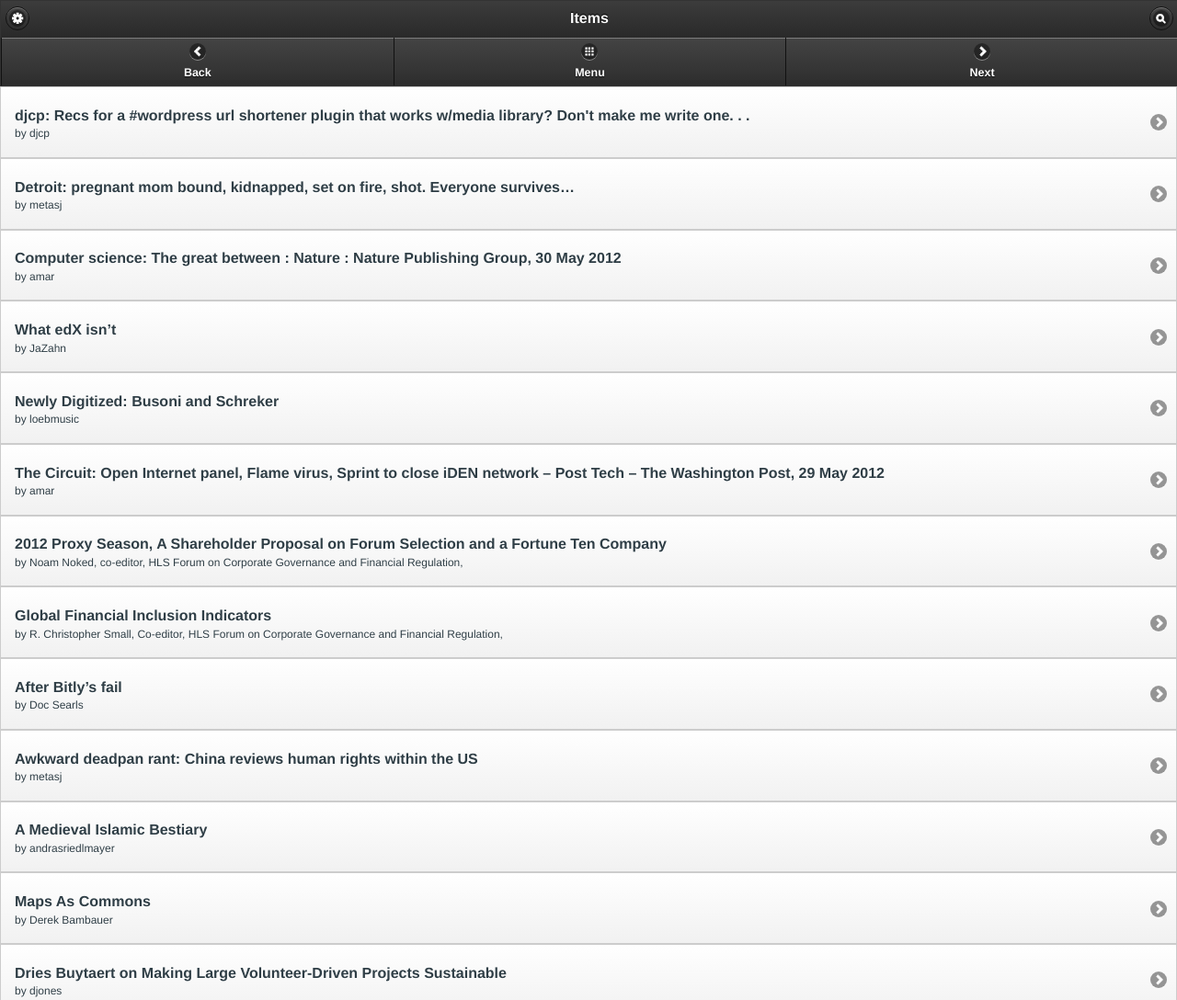
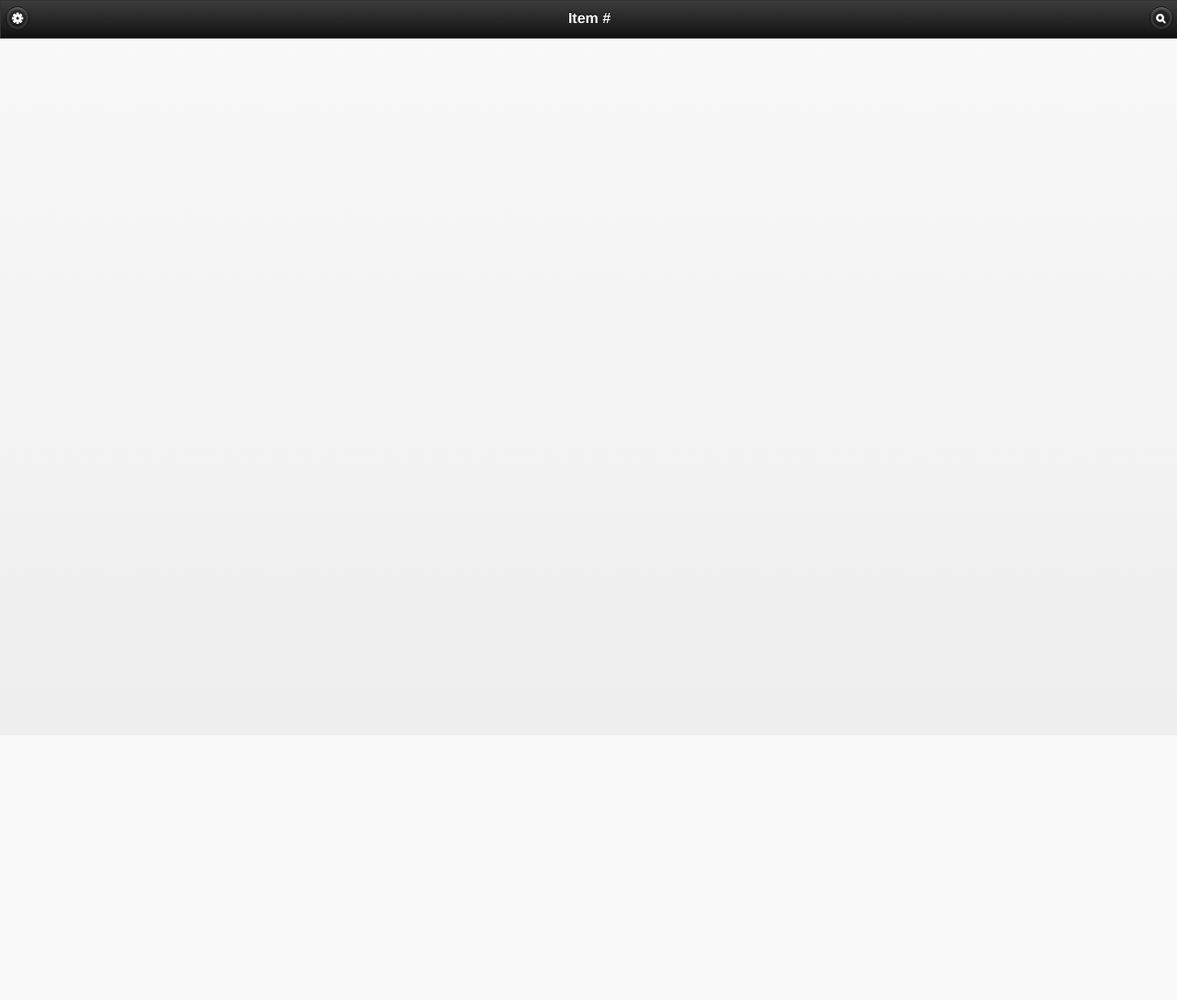
Before and after one commit to berkmancenter/tagteam-mobile, a plain HTML site: page cItem.html in a window 1280 px wide. Shown: the top 1088 px of the page at 92% size. After the commit the page ends 800 px from the top, so only its background shows below. Drawn offline with Linux system fonts and the light colour scheme.

Commit message:
current item added

```diff
--- a/items.html
+++ b/cItem.html
@@ -12,27 +12,18 @@
         <script type="text/javascript" src="./js/tagteam.js"></script>
         <script type="text/javascript" src="./js/jquery.mobile-1.1.0.min.js"></script>
 	<script type="text/javascript">
-	    $(document).ready(function(){
-		$.getItems();
-	    });
+
 	</script>
     </head>
     <body>
-	<div data-role="page" id="index">
+	<div data-role="page" id="cItem">
             <div data-role="header" data-position="fixed">
-		<h1>Items</h1>
-		<a href="#" data-icon="gear" data-iconpos="notext" data-mini="true" data-inline="true" data-corners="true" data-shadow="false" data-iconshadow="false" data-wrapperels="span" class="ui-btn-left">options</a>
+		<h1>Item #</h1>
+		<a href="#" data-role="button" data-icon="gear" data-iconpos="notext" data-mini="true" data-inline="true" data-corners="true" data-shadow="false" data-iconshadow="false" data-wrapperels="span" class="ui-btn-left">options</a>
 		<a href="#" data-role="button" data-icon="search" data-iconpos="notext" data-mini="true" data-inline="true" data-corners="true" data-shadow="false" data-iconshadow="false" data-wrapperels="span" class="ui-btn-right">search</a>
-		<div data-role="navbar">
-		    <ul>
-			<li><a href="#" data-icon="arrow-l" data-iconpos="bottom">Back</a></li>
-			<li><a href="hub.html" data-transition="slidedown" data-rel="dialog" data-icon="grid"  data-iconpos="bottom">Menu</a></li>
-			<li><a href="#" data-icon="arrow-r"  data-iconpos="bottom">Next</a></li>
-		    </ul>
-		</div>
 	    </div>
             <div data-role="content">
-                <ul id="items_list" data-role="listview" data-theme="c" data-split-theme="a" data-inset="false"></ul>
+
             </div>
         </div>
     </body>
--- a/js/tagteam.js
+++ b/js/tagteam.js
@@ -28,7 +28,7 @@ $.extend({
 	$.getJSON('testitems.json', {}, function(json){
 	    for (var key in json.feed_items) {
 		var val = json.feed_items[key];
-		var output = '<li><a href="#" class="ui-link-inherit">' +
+		var output = '<li><a href="cItem.html" class="ui-link-inherit">' +
 		'<h3 class="ui-li-heading">'+val.title+'</h3><p class="ui-li-desc">by ' +
 		val.authors +'</p></a></li>';
 		$("#items_list").append(output);
```
